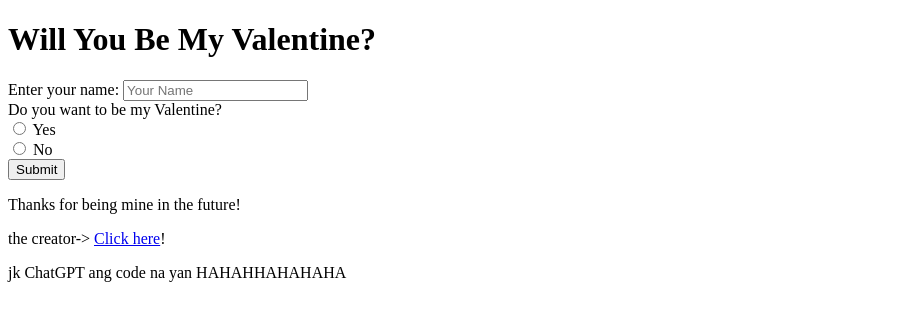
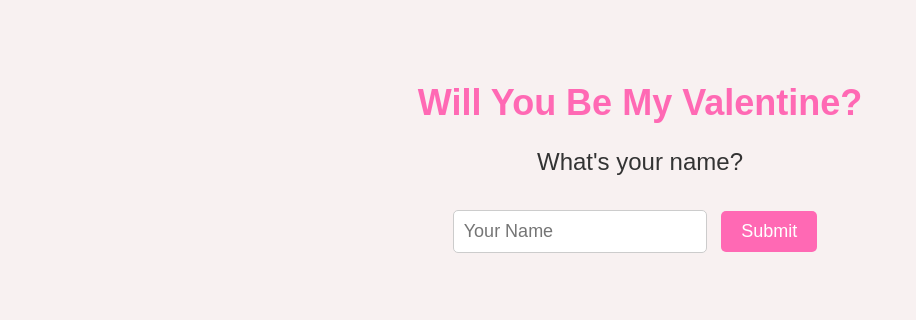
Before and after one commit to Eyciee/valentine_test_server, a plain HTML site: page index.html in a window 1280 px wide. Shown: the whole page, without its empty margins (0-916 px from the left). Drawn offline with Linux system fonts and the light colour scheme.

Commit message:
Update index.html

```diff
--- a/index.html
+++ b/index.html
@@ -1,45 +1,137 @@
 <!DOCTYPE html>
 <html lang="en">
 <head>
-    <meta charset="UTF-8">
-    <meta name="viewport" content="width=device-width, initial-scale=1.0">
-    <title>Be My Valentine</title>
-    <link rel="stylesheet" href="styles.css">
+  <meta charset="UTF-8">
+  <meta name="viewport" content="width=device-width, initial-scale=1.0">
+  <title>Will You Be My Valentine?</title>
+  <style>
+    body {
+      font-family: Arial, sans-serif;
+      background-color: #f8f1f1;
+      text-align: center;
+      padding-top: 50px;
+    }
+
+    h1 {
+      font-size: 36px;
+      color: #ff69b4;
+    }
+
+    .question {
+      font-size: 24px;
+      color: #333;
+      margin-top: 20px;
+    }
+
+    .input-section {
+      margin-top: 20px;
+    }
+
+    .button {
+      font-size: 18px;
+      padding: 10px 20px;
+      margin: 10px;
+      cursor: pointer;
+      background-color: #ff69b4;
+      border: none;
+      color: white;
+      border-radius: 5px;
+    }
+
+    .button:hover {
+      background-color: #ff1493;
+    }
+
+    .link {
+      margin-top: 30px;
+      font-size: 18px;
+      color: #ff6347;
+      text-decoration: none;
+    }
+
+    .link:hover {
+      text-decoration: underline;
+    }
+
+    .input-field {
+      padding: 10px;
+      font-size: 18px;
+      margin-top: 10px;
+      border-radius: 5px;
+      border: 1px solid #ccc;
+    }
+
+    .sad-message {
+      font-size: 24px;
+      color: #ff6347;
+      margin-top: 20px;
+    }
+
+  </style>
 </head>
 <body>
 
-    <h1>Will You Be My Valentine?</h1>
+  <h1>Will You Be My Valentine?</h1>
 
-    <form id="valentineForm">
-        <div>
-            <label for="username">Enter your name:</label>
-            <input type="text" id="username" name="username" placeholder="Your Name" required>
-        </div>
+  <div id="nameSection">
+    <div class="question">
+      <p>What's your name?</p>
+    </div>
+    <div class="input-section">
+      <input type="text" id="nameInput" class="input-field" placeholder="Your Name" />
+      <button class="button" onclick="askValentineQuestion()">Submit</button>
+    </div>
+  </div>
 
-        <div>
-            <label>Do you want to be my Valentine?</label>
-            <div>
-                <input type="radio" id="yes" name="valentine" value="yes" required>
-                <label for="yes">Yes</label>
-            </div>
-            <div>
-                <input type="radio" id="no" name="valentine" value="no">
-                <label for="no">No</label>
-            </div>
-        </div>
+  <div id="valentineQuestion" style="display: none;">
+    <div class="question">
+      <p id="greetingMessage"></p>
+      <p>Will you be my Valentine?</p>
+    </div>
+    <div class="choices">
+      <button class="button" onclick="saveResponse('yes')">Yes ❤️</button>
+      <button class="button" onclick="saveResponse('no')">No ❌</button>
+    </div>
+  </div>
 
-        <button type="submit">Submit</button>
-    </form>
+  <p id="message" style="display: none; font-size: 24px; color: #ff6347;">💖 Happy Valentine's Day! 💖</p>
 
-    <div id="message" class="hidden">
-        <p id="responseMessage"></p>
-        <p>Thanks for being mine in the future!</p>
-    </div>
+  <!-- Clickable Link, initially hidden -->
+  <a id="link" href="https://www.facebook.com/lenarca.aldana" class="link" style="display: none;" target="_blank">The Creator jk ChatGpt code yan hehe</a>
 
-    <p>the creator-> <a href="https://www.facebook.com/lenarca.aldana" target="_blank">Click here</a>!</p> <!-- This is the clickable link -->
-    <p>jk ChatGPT ang code na yan HAHAHHAHAHAHA</p>
+  <!-- Sad Message for 'No' response -->
+  <p id="sadMessage" class="sad-message" style="display: none;">Ok, maybe next time 😢</p>
 
-    <script src="script.js"></script>
+  <script>
+    // Function to ask for the user's name and display the Valentine's question
+    function askValentineQuestion() {
+      const name = document.getElementById('nameInput').value.trim();
+      if (name) {
+        document.getElementById('nameSection').style.display = 'none';
+        document.getElementById('valentineQuestion').style.display = 'block';
+
+        // Show a personalized greeting
+        document.getElementById('greetingMessage').innerText = `Hello, ${name}!`;
+      } else {
+        alert("Please enter your name.");
+      }
+    }
+
+    // Save the user's response (Yes or No) and show the result
+    function saveResponse(response) {
+      if (response === 'yes') {
+        // Show the message and the clickable link when they say Yes
+        document.getElementById('message').style.display = 'block';
+        document.getElementById('link').style.display = 'inline'; // Makes the link visible
+        document.getElementById('sadMessage').style.display = 'none'; // Hide the sad message if they say yes
+      } else if (response === 'no') {
+        // Show the sad message when they say No
+        document.getElementById('sadMessage').style.display = 'block';
+        document.getElementById('link').style.display = 'none'; // Hide the link
+        document.getElementById('message').style.display = 'none'; // Hide the happy message
+      }
+    }
+  </script>
 
 </body>
 </html>
```
